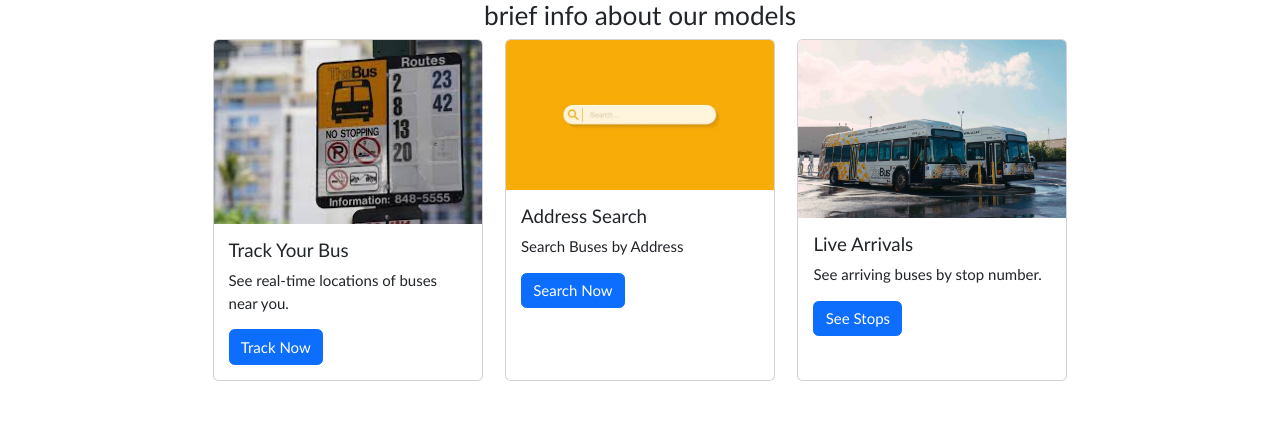
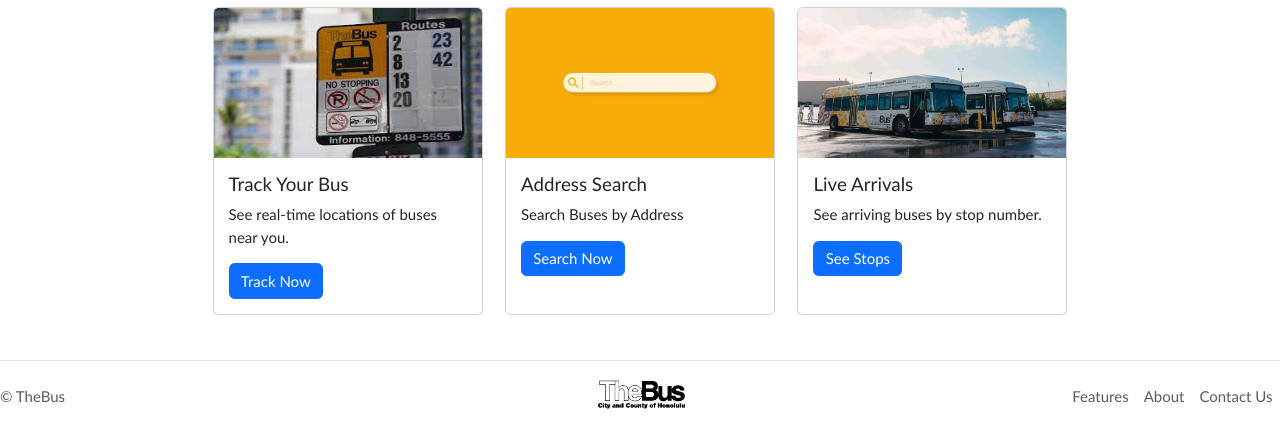
Before and after one commit to QuinnMcHenry/CS401_FINAL_PROJECT, a Flask app: page /models in a window 1280 px wide. Shown: the part 192-640 px from the top of the page. Run offline with Flask 3, Linux system fonts and the light colour scheme.

Commit message:
making small design adjustments

```diff
--- a/templates/models.html
+++ b/templates/models.html
@@ -41,7 +41,7 @@
 
 <body>
 
-<h3 class="text-center">brief info about our models</h3>
+<h6 class="text-center"></h6>
 
 
 <!-- Cards Section -->
@@ -50,7 +50,7 @@
         <!-- Card 1 -->
         <div class="col-md-4 mb-4 d-flex justify-content-center">
           <div class="card" style="width: 18rem;">
-            <img src="static/bustrackpic.jpeg" class="card-img-top" alt="Bus Tracker">
+            <img src="static/bustrackpic.jpeg" class="card-img-top" alt="Bus Tracker" style="height: 150px;">
             <div class="card-body">
               <h5 class="card-title">Track Your Bus</h5>
               <p class="card-text">See real-time locations of buses near you.</p>
@@ -62,7 +62,7 @@
         <!-- Card 2 -->
         <div class="col-md-4 mb-4 d-flex justify-content-center">
           <div class="card" style="width: 18rem;">
-            <img src="/static/searchBarImage.webp" class="card-img-top" alt="Model 2">
+            <img src="/static/searchBarImage.webp" class="card-img-top" alt="Model 2" style="height: 150px;">
             <div class="card-body">
               <h5 class="card-title">Address Search</h5>
               <p class="card-text">Search Buses by Address</p>
@@ -74,7 +74,7 @@
         <!-- Card 3 -->
         <div class="col-md-4 mb-4 d-flex justify-content-center">
           <div class="card" style="width: 18rem;">
-            <img src="/static/stops_bus.webp" class="card-img-top" alt="Model 3">
+            <img src="/static/stops_bus.webp" class="card-img-top" alt="Model 3" style="height: 150px;">
             <div class="card-body">
               <h5 class="card-title">Live Arrivals</h5>
               <p class="card-text">See arriving buses by stop number.</p>
@@ -91,6 +91,17 @@
 
 </script>
 
-<footer>
+<!-- Footer -->
+<footer class="d-flex flex-wrap justify-content-between align-items-center py-3 my-4 border-top">
+  <p class="col-md-4 mb-0 text-body-secondary">© TheBus</p>
 
+  <a href="http://127.0.0.1:5000/" class="col-md-4 d-flex align-items-center justify-content-center mb-3 mb-md-0 me-md-auto link-body-emphasis text-decoration-none">
+    <img src="static/thebus.png" alt="TheBus Logo" style="height: 40px;">
+  </a>
+
+  <ul class="nav col-md-4 justify-content-end">
+    <li class="nav-item"><a href="http://127.0.0.1:5000/models" class="nav-link px-2 text-body-secondary">Features</a></li>
+    <li class="nav-item"><a href="http://127.0.0.1:5000/about" class="nav-link px-2 text-body-secondary">About</a></li>
+    <li class="nav-item"><a href="http://127.0.0.1:5000/contact" class="nav-link px-2 text-body-secondary">Contact Us</a></li>
+  </ul>
 </footer>
```
Also changed, not shown: templates/about.html (+15 -0 lines), templates/contact.html (+19 -3 lines), templates/index.html (+12 -10 lines), templates/map.html (+13 -0 lines), 1 other file.
